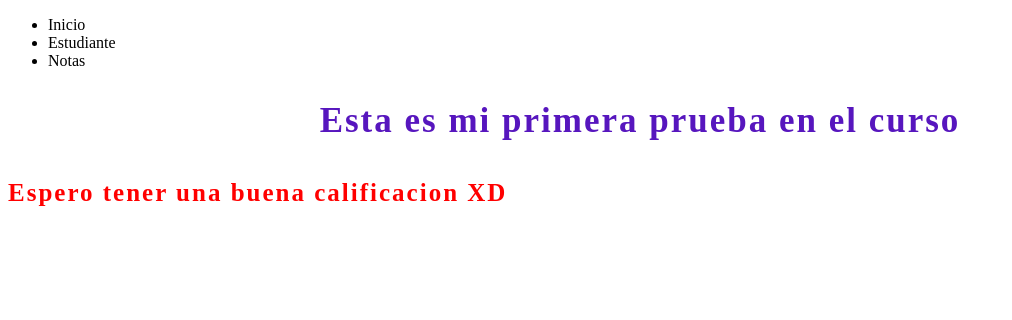
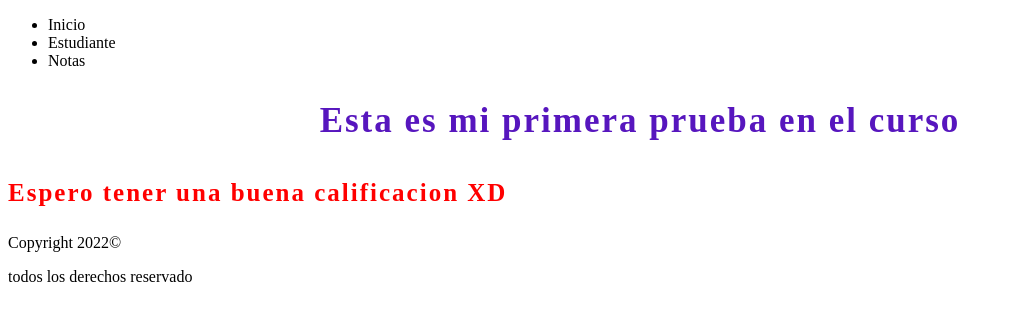
Before and after one commit to ecko777/Prueba1-GIT-CONTROL-DE-VERSIONES-, a plain HTML site: page index.html in a window 1280 px wide. Shown: the whole page, without its empty margins (0-1012 px from the left). Drawn offline with Linux system fonts and the light colour scheme.

Commit message:
add footer

```diff
--- a/index.html
+++ b/index.html
@@ -20,5 +20,11 @@
     <h1>Esta es mi primera prueba en el curso</h1>
 
     <h2>Espero tener una buena calificacion XD</h2>
+
+    <footer>
+        <p>Copyright 2022©</p>
+<p>todos los derechos reservado</p>
+
+    </footer>
 </body>
 </html>
```
